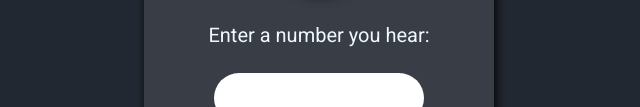
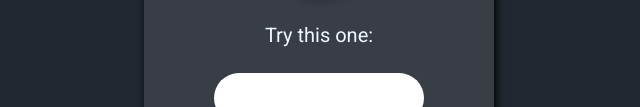
Before and after one commit to Dagonite6/Spanish-Number-Trainer, a plain HTML site: page index.html in a window 1280 px wide. Both pictures are taken after a click on the button "New Number". Shown: the part 285-392 px from the top of the page, without its empty margins (321-961 px from the left). Drawn offline with Linux system fonts and the light colour scheme.

Commit message:
stuck on 'good job' fixed

```diff
--- a/index.html
+++ b/index.html
@@ -140,6 +140,9 @@
         }
 
         .move:active {
+            animation-duration: 70ms;
+            animation-name: scaleAnimation2;
+            animation-fill-mode: forwards;
             background-color: #ECB365;
             color: #222831
         }
@@ -212,9 +215,11 @@
             box-sizing: border-box;
             border-radius: 15px;
         }
+
         .wrong {
             background-color: red;
         }
+
         .correct {
             background-color: green;
         }
@@ -232,7 +237,7 @@
             </div>
         </div>
         <div class="play-button" id="demo">🔊</div>
-        <div class="alerts" id="alerts">Enter a number you hear:</div>
+        <div class="alerts" id="alerts">Enter the number you hear:</div>
         <input type="number" class="user-input" id="user-input">
         <div class="forma">
             <button class="move" id="refresh">New Number</button>
@@ -241,19 +246,21 @@
     </div>
 
     <script defer>
-        const voice_indexes = [86, 82, 147, 148]
+        const voice_index = 147
         let min = 1;
         let max = 25;
         let voice_list;
         let numb = getRandomInt(min, max)
         let alerts = document.getElementById("alerts")
-
-        document.getElementById("demo").addEventListener("click", play_voice);
-        document.getElementById("refresh").addEventListener("click", new_number);
-        document.getElementById("check").addEventListener("click", check);
+        let play = document.getElementById("demo");
         let easy = document.getElementById("easy").addEventListener("click", difficulty_selector);
         let medium = document.getElementById("medium").addEventListener("click", difficulty_selector);
         let hard = document.getElementById("hard").addEventListener("click", difficulty_selector);
+        let user_input = document.getElementById("user-input")
+
+        play.addEventListener("click", play_voice);
+        document.getElementById("refresh").addEventListener("click", new_number);
+        document.getElementById("check").addEventListener("click", check);
 
         const allVoicesObtained = new Promise(function (resolve, reject) {
             let voices = window.speechSynthesis.getVoices();
@@ -269,8 +276,6 @@
         allVoicesObtained.then(voices => (voice_list = voices));
 
         function check() {
-
-            let user_input = document.getElementById("user-input")
             user_input.classList.remove("anim");
             void user_input.offsetWidth;
             user_input.classList.add("anim");
@@ -295,12 +300,18 @@
         }
         function new_number() {
             numb = getRandomInt(min, max)
+            alerts.innerText = "Try this one:";
+            alerts.classList.remove("wrong");
+            alerts.classList.remove("correct");
+            play.classList.remove("anim");
+            void play.offsetWidth;
+            play.classList.add("anim")
+            user_input.value = "";
         }
 
         function play_voice() {
             let msg = new SpeechSynthesisUtterance();
-            let rand = voice_indexes[~~(Math.random() * voice_indexes.length)]
-            msg.voice = voice_list[rand];
+            msg.voice = voice_list[voice_index];
             msg.text = String(numb);
             msg.lang = "es-ES";
             speechSynthesis.speak(msg);
```
